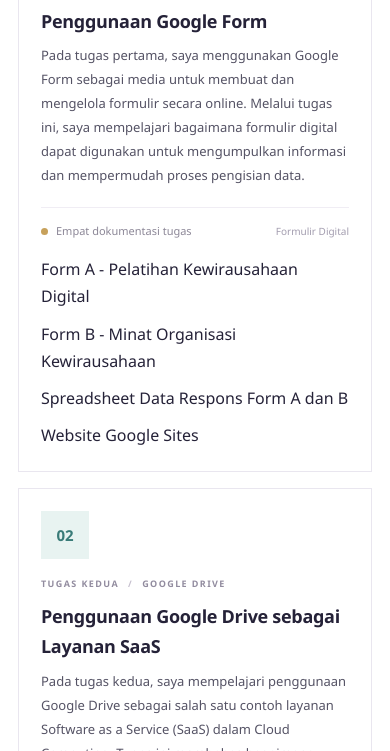
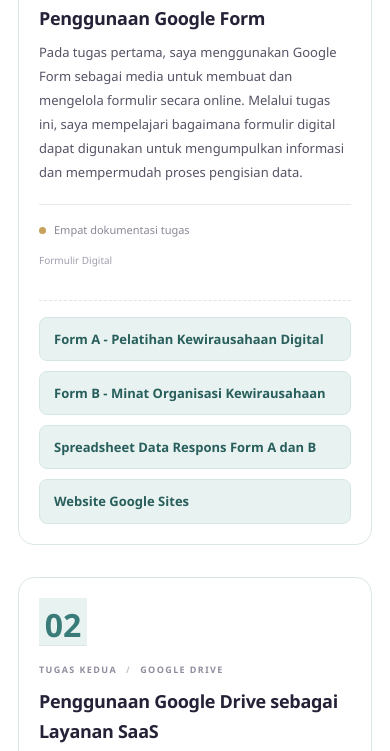
Before and after one commit to veronicaputri0106-vrnca/tugas3-cloud-23.53.027114, a plain HTML site: page portofolio.html in a window 390 px wide. Shown: the part 664-1415 px from the top of the page. Drawn offline with Linux system fonts and the light colour scheme.

Commit message:
perubahan baru

```diff
--- a/assets/css/style.css
+++ b/assets/css/style.css
@@ -269,3 +269,103 @@ button { font: inherit; }
         width: 100%;
     }
 }
+
+/* PEMISAH ANTAR TUGAS */
+.project-list {
+    display: flex;
+    flex-direction: column;
+    gap: 32px;
+}
+
+/* KARTU SETIAP TUGAS */
+.project-card {
+    display: grid;
+    grid-template-columns: 75px 1fr;
+    gap: 24px;
+    padding: 30px;
+    background: #ffffff;
+    border: 1px solid #dce7e5;
+    border-radius: 16px;
+    position: relative;
+}
+
+/* NOMOR TUGAS */
+.project-index {
+    font-size: 32px;
+    font-weight: 700;
+    color: var(--purple);
+    border-right: 1px solid #dce7e5;
+    padding-right: 20px;
+}
+
+/* ISI TUGAS */
+.project-content {
+    min-width: 0;
+}
+
+/* PEMBATAS INFORMASI DAN LINK */
+.project-footer {
+    display: flex;
+    justify-content: space-between;
+    align-items: center;
+    gap: 12px;
+    padding: 16px 0;
+    margin-top: 20px;
+    border-top: 1px solid #e5e9e8;
+}
+
+/* DAFTAR LINK */
+.project-links {
+    display: flex;
+    flex-wrap: wrap;
+    gap: 10px;
+    padding-top: 16px;
+    border-top: 1px dashed #dce7e5;
+}
+
+.project-links a {
+    display: inline-block;
+    padding: 10px 14px;
+    background: #e8f3f1;
+    color: var(--purple-dark);
+    border: 1px solid #d5e7e4;
+    border-radius: 8px;
+    text-decoration: none;
+    font-size: 13px;
+    font-weight: 600;
+    transition: 0.3s ease;
+}
+
+.project-links a:hover {
+    background: var(--purple);
+    color: #ffffff;
+}
+
+/* TAMPILAN HP */
+@media (max-width: 600px) {
+    .project-card {
+        grid-template-columns: 1fr;
+        gap: 16px;
+        padding: 20px;
+    }
+
+    .project-index {
+        border-right: none;
+        border-bottom: 1px solid #dce7e5;
+        padding: 0 0 12px;
+    }
+
+    .project-footer {
+        align-items: flex-start;
+        flex-direction: column;
+    }
+
+    .project-links {
+        flex-direction: column;
+    }
+
+    .project-links a {
+        width: 100%;
+        box-sizing: border-box;
+    }
+}
```
